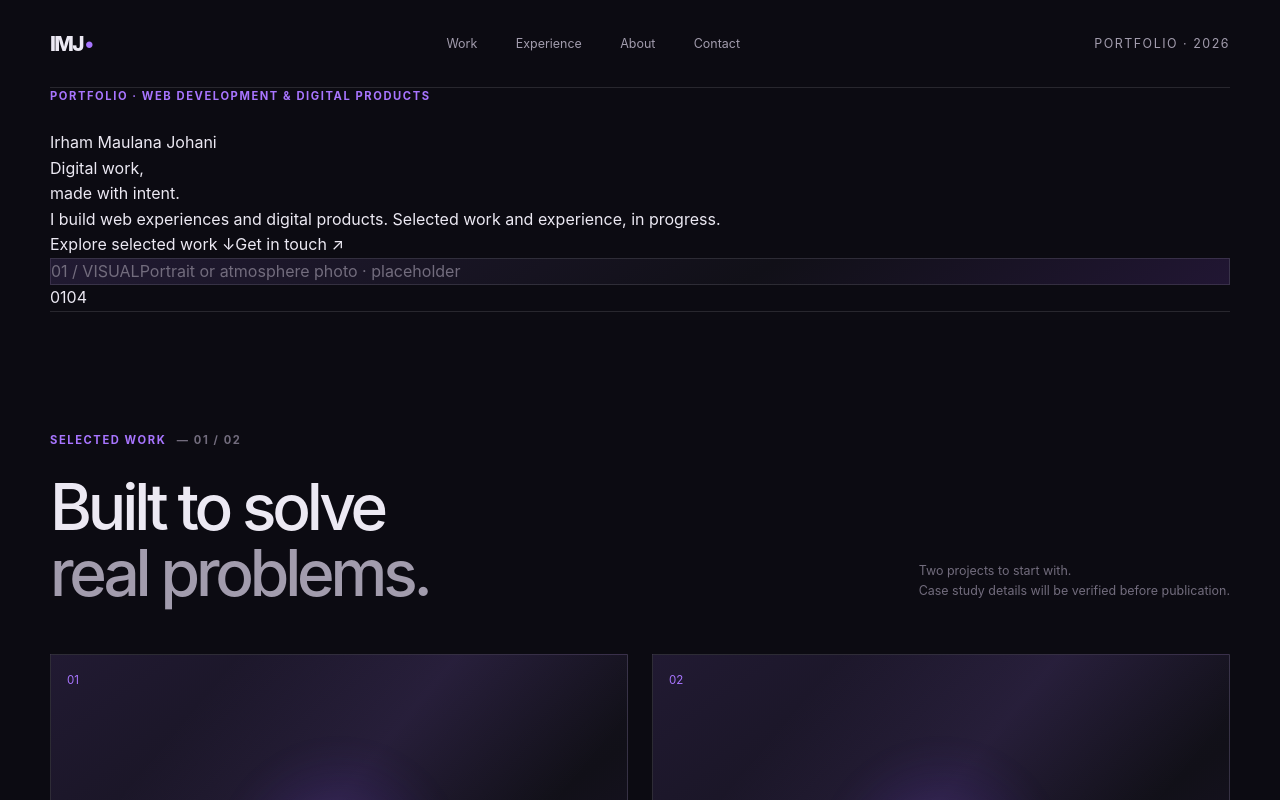
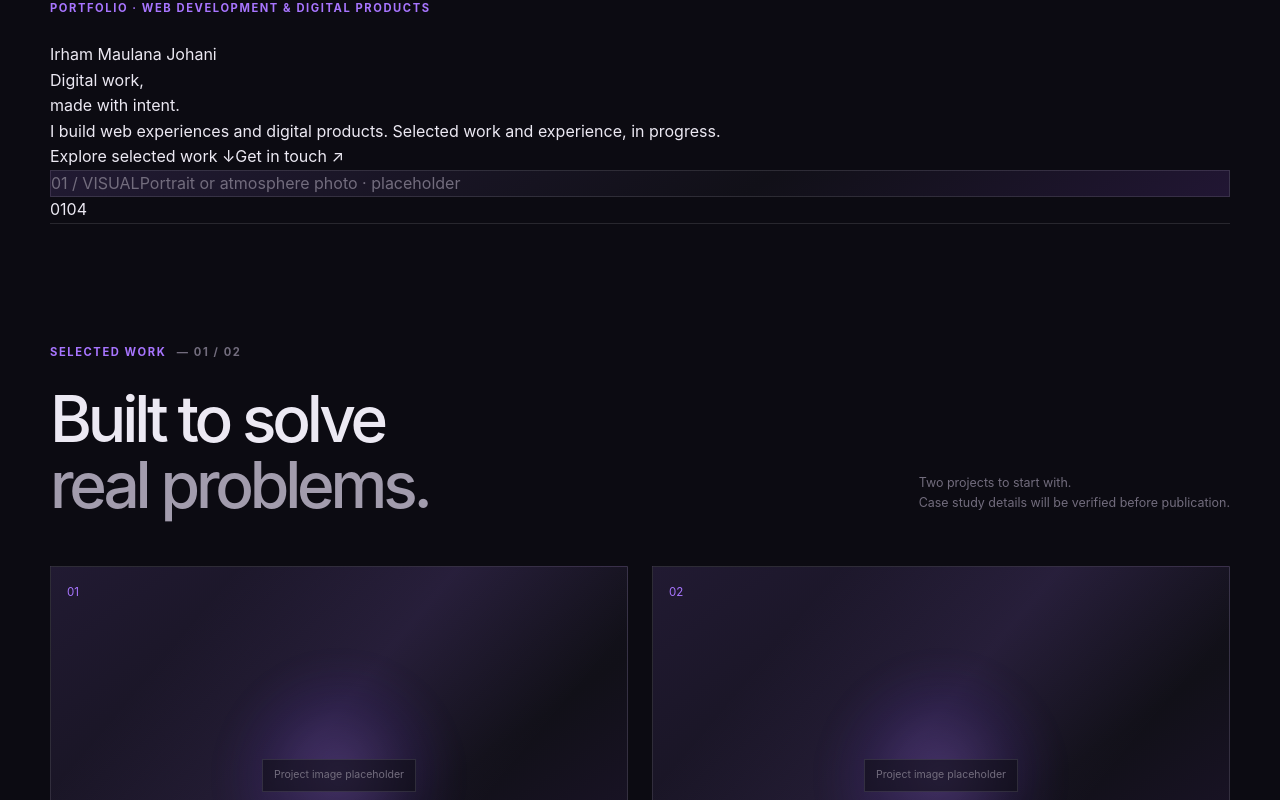
Before and after one commit to Foxvorism/hamz-portfolio, a Nuxt app: page / in a window 1280 px wide. Shown: the top 800 px of the page. Built offline with nearby package versions, Linux system fonts and the light colour scheme; a web font is replaced by a local one.

Commit message:
chore: conditionally render header based on route path

```diff
--- a/app/components/SiteHeader.vue
+++ b/app/components/SiteHeader.vue
@@ -5,10 +5,12 @@ const links = [
   { label: 'About', href: '/#about' },
   { label: 'Contact', href: '/#contact' }
 ]
+
+const route = useRoute()
 </script>
 
 <template>
-  <header class="site-header">
+  <header v-if="route.path !== '/'" class="site-header">
     <NuxtLink class="wordmark" to="/" aria-label="Irham Maulana Johani, home">IMJ<span>•</span></NuxtLink>
     <nav aria-label="Main navigation">
       <NuxtLink v-for="link in links" :key="link.label" :to="link.href">{{ link.label }}</NuxtLink>
```
